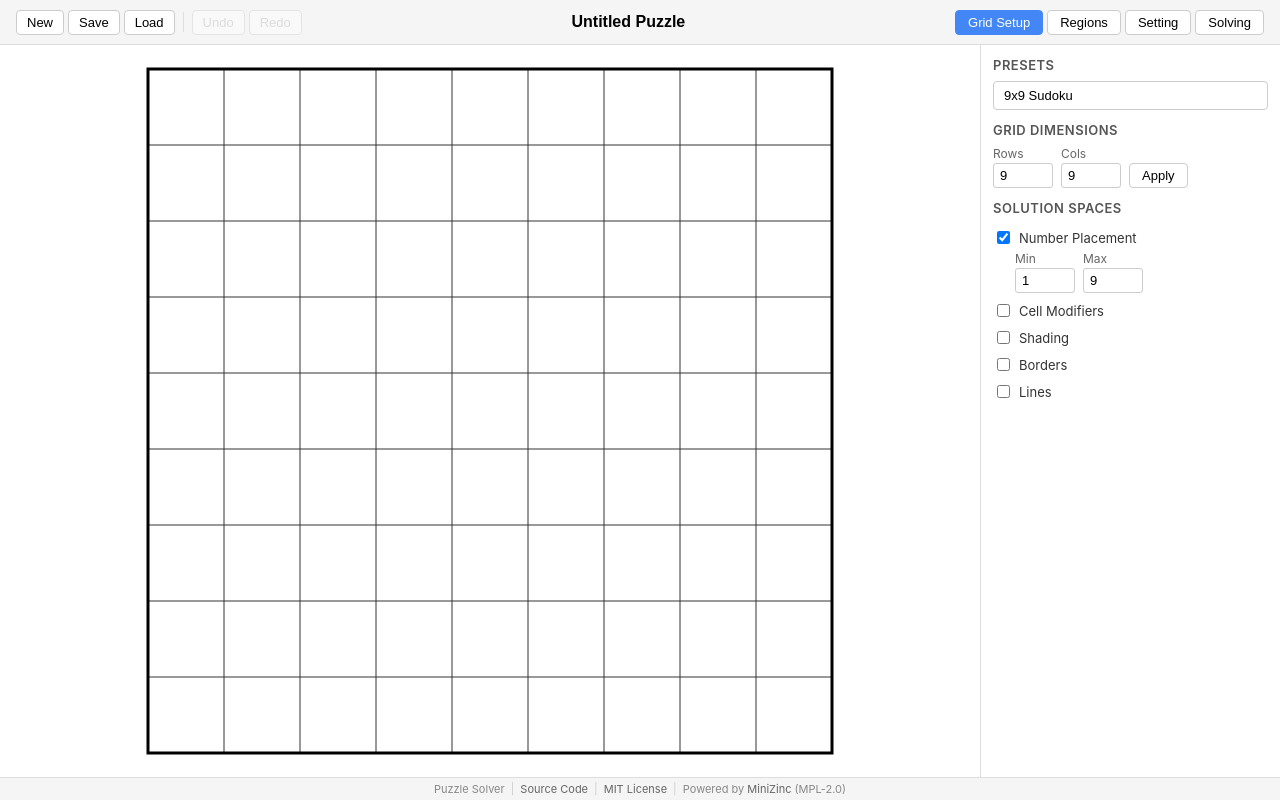
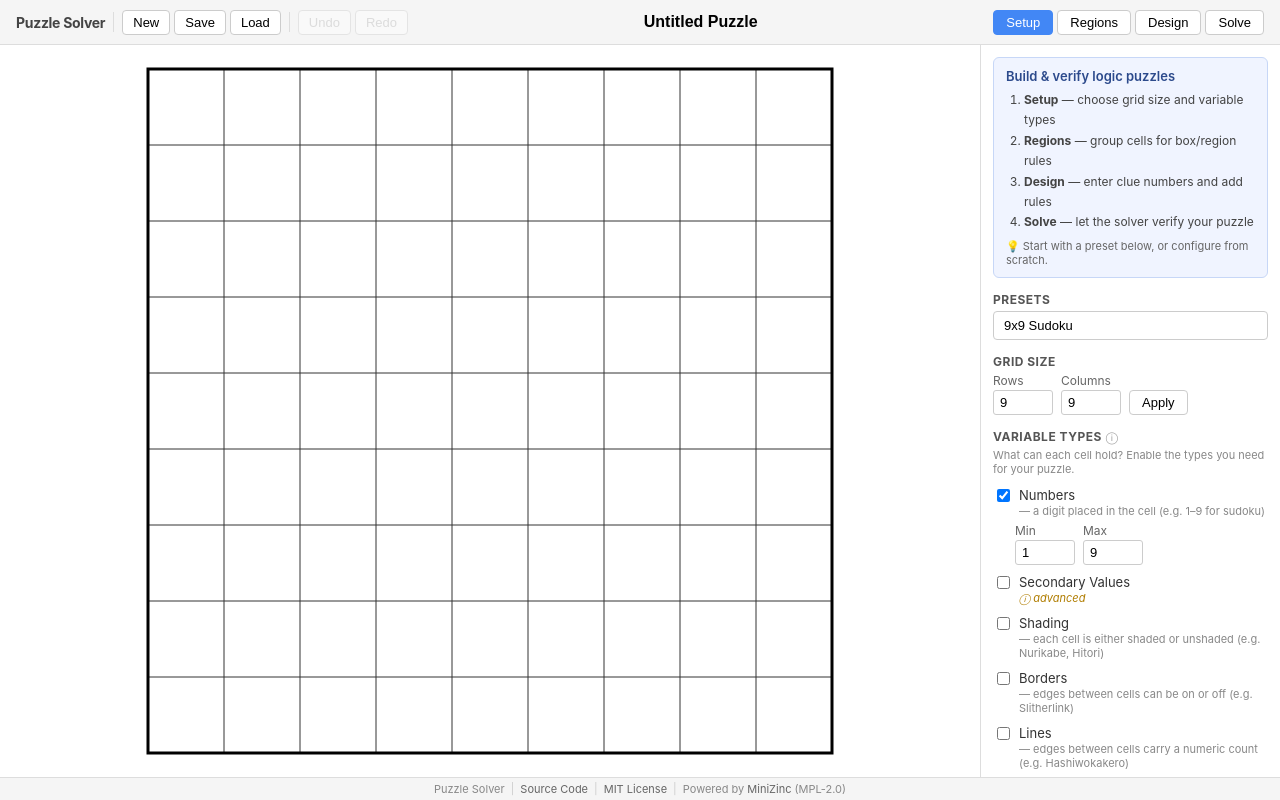
Before and after one commit to BenKarcher/puzzle_solver, a SvelteKit app: page / in a window 1280 px wide. Built offline with nearby package versions, Linux system fonts and the light colour scheme.

Commit message:
ui rework

```diff
--- a/src/components/Sidebar.svelte
+++ b/src/components/Sidebar.svelte
@@ -56,25 +56,35 @@
 	{:else if ui.mode === 'setting'}
 		{@const selectedInstance = getSelectedInstance()}
 		{@const selectedConfig = getSelectedConfig()}
+		{@const noRules = puzzleStore.puzzle.globalRules.length === 0 && puzzleStore.puzzle.localRules.length === 0}
 
 		{#if selectedInstance && selectedConfig}
 			<RuleInstance instance={selectedInstance} config={selectedConfig} />
 			<hr />
 		{/if}
+
+		{#if noRules}
+			<div class="no-rules-banner">
+				<strong>No rules active.</strong> The solver will accept <em>any</em> numbers in the configured range.
+				Add constraints below to make this a real puzzle.
+			</div>
+		{/if}
+
 		<RuleLibrary {ruleConfigs} />
 		<hr />
 		<SolverPanel />
 	{:else if ui.mode === 'solving'}
 		<div class="panel">
-			<h3>Solving Mode</h3>
-			<p class="hint">Enter values into non-given cells. Use Ctrl+number for pencil marks.</p>
-			<button class="btn check-btn" onclick={handleCheckSolution}>Check Solution</button>
+			<h3>Solve Mode</h3>
+			<p class="hint">Click cells and type numbers to fill in your solution. Use <kbd>Ctrl+number</kbd> for pencil marks.</p>
+			<button class="btn check-btn" onclick={handleCheckSolution}>Check My Solution</button>
 			{#if solverStore.checkResult}
 				<div class="check-result check-{solverStore.checkResult.status}">
 					{solverStore.checkResult.message}
 				</div>
 			{/if}
-			<button class="btn" onclick={() => puzzleStore.clearSolveEntries()}>Clear Solution</button>
+			<button class="btn" onclick={() => puzzleStore.clearSolveEntries()}>Clear Entries</button>
+			<p class="hint" style="margin-top: 10px;">To have the computer solve it instead, switch to <strong>Design</strong> mode and use the Solver panel.</p>
 		</div>
 	{/if}
 </aside>
@@ -96,6 +106,25 @@
 	.hint {
 		font-size: 12px;
 		color: #888;
+		line-height: 1.4;
+	}
+
+	kbd {
+		background: #f0f0f0;
+		border: 1px solid #ccc;
+		border-radius: 3px;
+		padding: 0 3px;
+		font-size: 11px;
+	}
+
+	.no-rules-banner {
+		margin: 8px 12px;
+		padding: 8px 10px;
+		background: #fff8e1;
+		border: 1px solid #ffe082;
+		border-radius: 4px;
+		font-size: 12px;
+		color: #5d4037;
 		line-height: 1.4;
 	}
 
--- a/src/components/TopBar.svelte
+++ b/src/components/TopBar.svelte
@@ -5,11 +5,11 @@
 	import { solverStore } from '$lib/solver/solver.svelte';
 	import type { AppMode, ActiveTool } from '$lib/model/types';
 
-	const modes: { value: AppMode; label: string }[] = [
-		{ value: 'grid-setup', label: 'Grid Setup' },
-		{ value: 'region-edit', label: 'Regions' },
-		{ value: 'setting', label: 'Setting' },
-		{ value: 'solving', label: 'Solving' }
+	const modes: { value: AppMode; label: string; tip: string }[] = [
+		{ value: 'grid-setup', label: 'Setup',   tip: 'Configure grid size and what types of values cells can hold' },
+		{ value: 'region-edit', label: 'Regions', tip: 'Draw regions by painting cells — used by Sudoku Boxes and similar rules' },
+		{ value: 'setting',    label: 'Design',  tip: 'Enter given clues and add rules from the library' },
+		{ value: 'solving',    label: 'Solve',   tip: 'Manually solve the puzzle or use the computer solver to verify it' }
 	];
 
 	function hasAnySolutionSpace(): boolean {
@@ -74,12 +74,14 @@
 
 <header class="top-bar">
 	<div class="left">
-		<button class="btn" onclick={newPuzzle}>New</button>
-		<button class="btn" onclick={savePuzzle}>Save</button>
-		<button class="btn" onclick={loadPuzzle}>Load</button>
+		<span class="app-name">Puzzle Solver</span>
 		<span class="separator"></span>
-		<button class="btn" onclick={() => puzzleStore.undo()} disabled={!history.canUndo}>Undo</button>
-		<button class="btn" onclick={() => puzzleStore.redo()} disabled={!history.canRedo}>Redo</button>
+		<button class="btn" onclick={newPuzzle} title="Start a new blank puzzle">New</button>
+		<button class="btn" onclick={savePuzzle} title="Save puzzle to a .json file">Save</button>
+		<button class="btn" onclick={loadPuzzle} title="Load a previously saved .json file">Load</button>
+		<span class="separator"></span>
+		<button class="btn" onclick={() => puzzleStore.undo()} disabled={!history.canUndo} title="Undo (Ctrl+Z)">Undo</button>
+		<button class="btn" onclick={() => puzzleStore.redo()} disabled={!history.canRedo} title="Redo (Ctrl+Y)">Redo</button>
 	</div>
 
 	<div class="center">
@@ -87,6 +89,7 @@
 			class="puzzle-name"
 			type="text"
 			value={puzzleStore.puzzle.name}
+			placeholder="Untitled Puzzle"
 			oninput={(e) => (puzzleStore.puzzle.name = (e.target as HTMLInputElement).value)}
 		/>
 	</div>
@@ -97,6 +100,9 @@
 				class="mode-btn"
 				class:active={ui.mode === mode.value}
 				disabled={!hasAnySolutionSpace() && (mode.value === 'setting' || mode.value === 'solving')}
+				title={!hasAnySolutionSpace() && (mode.value === 'setting' || mode.value === 'solving')
+					? 'Enable at least one variable type in Setup first'
+					: mode.tip}
 				onclick={() => switchMode(mode.value)}
 			>
 				{mode.label}
@@ -114,6 +120,14 @@
 		background: #f5f5f5;
 		border-bottom: 1px solid #ddd;
 		gap: 8px;
+	}
+
+	.app-name {
+		font-size: 14px;
+		font-weight: 700;
+		color: #444;
+		letter-spacing: -0.3px;
+		white-space: nowrap;
 	}
 
 	.left, .right {
--- a/src/components/panels/GridSetup.svelte
+++ b/src/components/panels/GridSetup.svelte
@@ -85,6 +85,18 @@
 </script>
 
 <div class="panel">
+	<!-- App intro card -->
+	<div class="intro-card">
+		<p class="intro-title">Build &amp; verify logic puzzles</p>
+		<ol class="intro-steps">
+			<li><strong>Setup</strong> — choose grid size and variable types</li>
+			<li><strong>Regions</strong> — group cells for box/region rules</li>
+			<li><strong>Design</strong> — enter clue numbers and add rules</li>
+			<li><strong>Solve</strong> — let the solver verify your puzzle</li>
+		</ol>
+		<p class="intro-note">💡 Start with a preset below, or configure from scratch.</p>
+	</div>
+
 	{#if presets.length > 0}
 		<h3>Presets</h3>
 		<div class="presets">
@@ -96,20 +108,23 @@
 		</div>
 	{/if}
 
-	<h3>Grid Dimensions</h3>
+	<h3>Grid Size</h3>
 	<div class="row">
 		<label>
 			Rows
 			<input type="number" bind:value={rowsInput} min="1" max="30" />
 		</label>
 		<label>
-			Cols
+			Columns
 			<input type="number" bind:value={colsInput} min="1" max="30" />
 		</label>
 		<button class="btn" onclick={applyDimensions}>Apply</button>
 	</div>
 
-	<h3>Solution Spaces</h3>
+	<h3>Variable Types
+		<span class="section-tip" title="Choose what kinds of values the solver will assign to cells. You must enable at least one to proceed.">ⓘ</span>
+	</h3>
+	<p class="section-hint">What can each cell hold? Enable the types you need for your puzzle.</p>
 
 	<label class="checkbox-row">
 		<input
@@ -117,7 +132,10 @@
 			checked={puzzleStore.puzzle.solutionSpaces.numbers.enabled}
 			onchange={toggleNumbers}
 		/>
-		Number Placement
+		<span>
+			Numbers
+			<span class="space-hint">— a digit placed in the cell (e.g. 1–9 for sudoku)</span>
+		</span>
 	</label>
 	{#if puzzleStore.puzzle.solutionSpaces.numbers.enabled}
 		<div class="indent">
@@ -159,7 +177,10 @@
 				checked={puzzleStore.puzzle.solutionSpaces.modifiers.enabled}
 				onchange={toggleModifiers}
 			/>
-			Cell Modifiers
+			<span>
+				Secondary Values
+				<span class="space-hint advanced" title="Advanced: a second independent number per cell. When enabled, rules can constrain both the displayed digit and this hidden value separately — used in modifier puzzles where cells carry two distinct numeric attributes.">ⓘ advanced</span>
+			</span>
 		</label>
 		{#if puzzleStore.puzzle.solutionSpaces.modifiers.enabled}
 			<div class="indent">
@@ -187,6 +208,7 @@
 						/>
 					</label>
 				</div>
+				<p class="hint">Rules can reference both the cell's digit and this value independently.</p>
 			</div>
 		{/if}
 	{/if}
@@ -197,7 +219,10 @@
 			checked={puzzleStore.puzzle.solutionSpaces.shading.enabled}
 			onchange={toggleShading}
 		/>
-		Shading
+		<span>
+			Shading
+			<span class="space-hint">— each cell is either shaded or unshaded (e.g. Nurikabe, Hitori)</span>
+		</span>
 	</label>
 
 	<label class="checkbox-row">
@@ -206,7 +231,10 @@
 			checked={puzzleStore.puzzle.solutionSpaces.borders.enabled}
 			onchange={toggleBorders}
 		/>
-		Borders
+		<span>
+			Borders
+			<span class="space-hint">— edges between cells can be on or off (e.g. Slitherlink)</span>
+		</span>
 	</label>
 
 	<label class="checkbox-row">
@@ -215,13 +243,16 @@
 			checked={puzzleStore.puzzle.solutionSpaces.lines.enabled}
 			onchange={toggleLines}
 		/>
-		Lines
+		<span>
+			Lines
+			<span class="space-hint">— edges between cells carry a numeric count (e.g. Hashiwokakero)</span>
+		</span>
 	</label>
 	{#if puzzleStore.puzzle.solutionSpaces.lines.enabled}
 		<div class="indent">
 			<div class="row">
 				<label>
-					Max lines per pair
+					Max bridges per pair
 					<input
 						type="number"
 						value={puzzleStore.puzzle.solutionSpaces.lines.maxLinesPerPair}
@@ -240,19 +271,69 @@
 		padding: 12px;
 	}
 
-	h3 {
-		margin: 12px 0 8px;
+	/* ── Intro card ── */
+	.intro-card {
+		background: #f0f4ff;
+		border: 1px solid #c7d7f7;
+		border-radius: 6px;
+		padding: 10px 12px;
+		margin-bottom: 14px;
+	}
+
+	.intro-title {
+		margin: 0 0 6px;
 		font-size: 13px;
 		font-weight: 600;
+		color: #2c4a8c;
+	}
+
+	.intro-steps {
+		margin: 0 0 6px;
+		padding-left: 18px;
+		font-size: 12px;
+		color: #444;
+		line-height: 1.7;
+	}
+
+	.intro-note {
+		margin: 0;
+		font-size: 11px;
+		color: #666;
+	}
+
+	/* ── Section headers ── */
+	h3 {
+		margin: 14px 0 4px;
+		font-size: 12px;
+		font-weight: 700;
 		color: #555;
 		text-transform: uppercase;
 		letter-spacing: 0.5px;
+		display: flex;
+		align-items: center;
+		gap: 4px;
 	}
 
-	h3:first-child {
+	h3:first-of-type {
 		margin-top: 0;
 	}
 
+	.section-tip {
+		font-size: 12px;
+		color: #999;
+		cursor: help;
+		font-weight: 400;
+		text-transform: none;
+		letter-spacing: 0;
+	}
+
+	.section-hint {
+		font-size: 11px;
+		color: #888;
+		margin: 0 0 6px;
+	}
+
+	/* ── Rows / labels ── */
 	.row {
 		display: flex;
 		gap: 8px;
@@ -275,15 +356,35 @@
 		font-size: 13px;
 	}
 
+	/* ── Checkboxes ── */
 	.checkbox-row {
 		display: flex;
 		flex-direction: row;
-		align-items: center;
+		align-items: flex-start;
 		gap: 6px;
-		padding: 4px 0;
+		padding: 5px 0;
 		font-size: 13px;
 		color: #333;
 		cursor: pointer;
+	}
+
+	.checkbox-row input[type='checkbox'] {
+		margin-top: 2px;
+		flex-shrink: 0;
+	}
+
+	.space-hint {
+		display: block;
+		font-size: 11px;
+		color: #888;
+		font-weight: 400;
+		margin-top: 1px;
+	}
+
+	.space-hint.advanced {
+		color: #b07d00;
+		cursor: help;
+		font-style: italic;
 	}
 
 	.indent {
@@ -291,6 +392,13 @@
 		margin-bottom: 4px;
 	}
 
+	.hint {
+		font-size: 11px;
+		color: #888;
+		margin: 4px 0 0;
+	}
+
+	/* ── Buttons ── */
 	.btn {
 		padding: 4px 12px;
 		border: 1px solid #ccc;
--- a/src/lib/rules/library/latin-cols/config.json
+++ b/src/lib/rules/library/latin-cols/config.json
@@ -1,7 +1,7 @@
 {
 	"id": "latin-cols",
-	"name": "Latin Columns",
-	"description": "Each column contains all different numbers",
+	"name": "Sudoku Columns",
+	"description": "Each column must contain all different numbers (no repeats)",
 	"categories": ["latin-square", "sudoku", "uniqueness"],
 	"requiredSpaces": ["digits"],
 	"scope": "global",
--- a/src/lib/rules/library/latin-regions/config.json
+++ b/src/lib/rules/library/latin-regions/config.json
@@ -1,7 +1,7 @@
 {
 	"id": "latin-regions",
-	"name": "Latin Regions",
-	"description": "Each region contains all different numbers",
+	"name": "Sudoku Boxes",
+	"description": "Each region (box) must contain all different numbers (no repeats)",
 	"categories": ["latin-square", "sudoku", "uniqueness"],
 	"requiredSpaces": ["digits", "regions"],
 	"scope": "global",
--- a/src/lib/rules/library/latin-rows/config.json
+++ b/src/lib/rules/library/latin-rows/config.json
@@ -1,7 +1,7 @@
 {
 	"id": "latin-rows",
-	"name": "Latin Rows",
-	"description": "Each row contains all different numbers",
+	"name": "Sudoku Rows",
+	"description": "Each row must contain all different numbers (no repeats)",
 	"categories": ["latin-square", "sudoku", "uniqueness"],
 	"requiredSpaces": ["digits"],
 	"scope": "global",
```
Also changed, not shown: src/components/panels/RuleLibrary.svelte (+76 -13 lines), src/components/panels/SolverPanel.svelte (+51 -10 lines), .claude/settings.json.
